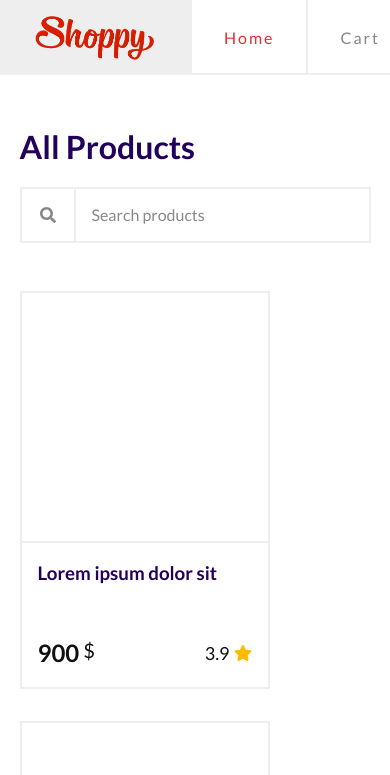
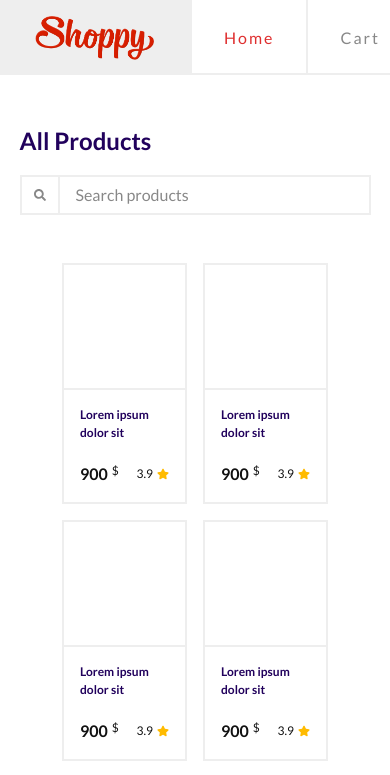
Before and after one commit to anuragnepal10/shoppy, a React (Vite) app: page / in a window 390 px wide. Shown: the top 775 px of the page. Built offline with nearby package versions, Linux system fonts and the light colour scheme.

Commit message:
made homepage responsive

```diff
--- /dev/null
+++ b/src/common/breakpoint.scss
@@ -0,0 +1,6 @@
+// breakpoint
+
+$tablet-large: 1540px;
+$tablet: 1100px;
+$tablet-mini: 800px;
+$phone: 500px;
--- a/src/common/global.scss
+++ b/src/common/global.scss
@@ -1,4 +1,5 @@
 @use 'color' as clr;
+@use '/src/common/breakpoint.scss' as b;
 
 @import url('https://fonts.googleapis.com/css2?family=Lato:wght@300;400;700&display=swap');
 
@@ -61,6 +62,9 @@ h4 {
 h1 {
 	font-size: 2rem;
 	margin-bottom: 1rem;
+	@media (max-width: b.$tablet-mini) {
+		font-size: 1.5rem;
+	}
 }
 
 // Scroll bar
--- a/src/features/product/ProductCard/ProductCard.scss
+++ b/src/features/product/ProductCard/ProductCard.scss
@@ -1,5 +1,6 @@
 @use '/src/common/template.scss' as tem;
 @use '/src/common/color.scss' as clr;
+@use '/src/common/breakpoint.scss' as b;
 
 .product-card {
 	border: tem.$border;
@@ -7,10 +8,34 @@
 	flex-direction: column;
 	width: 250px;
 
+	@media (max-width: b.$tablet-large) {
+		width: 175px;
+	}
+
+	@media (max-width: b.$tablet-mini) {
+		width: 150px;
+	}
+
+	@media (max-width: b.$phone) {
+		width: 125px;
+	}
+
 	.product-card-image-container {
 		border-bottom: tem.$border;
 		width: 100%;
 		height: 250px;
+
+		@media (max-width: b.$tablet-large) {
+			height: 175px;
+		}
+
+		@media (max-width: b.$tablet-mini) {
+			height: 150px;
+		}
+
+		@media (max-width: b.$phone) {
+			height: 125px;
+		}
 	}
 
 	.product-card-info-container {
@@ -24,6 +49,16 @@
 		.product-card-title {
 			height: 60px;
 			overflow: hidden;
+			@media (max-width: b.$tablet-large) {
+				font-size: 1rem;
+			}
+			@media (max-width: b.$tablet-mini) {
+				font-size: 0.875rem;
+				height: 40px;
+			}
+			@media (max-width: b.$phone) {
+				font-size: 0.75rem;
+			}
 		}
 
 		div {
@@ -37,9 +72,30 @@
 				font-weight: bold;
 				font-size: 1.5rem;
 
+				@media (max-width: b.$tablet-large) {
+					font-size: 1.25rem;
+				}
+
+				@media (max-width: b.$tablet-mini) {
+					font-size: 1.125rem;
+				}
+				@media (max-width: b.$phone) {
+					font-size: 1rem;
+				}
+
 				span {
 					font-size: 1.25rem;
 					font-weight: lighter;
+
+					@media (max-width: b.$tablet-large) {
+						font-size: 1rem;
+					}
+					@media (max-width: b.$tablet-mini) {
+						font-size: 0.875rem;
+					}
+					@media (max-width: b.$phone) {
+						font-size: 0.75rem;
+					}
 				}
 			}
 
@@ -48,6 +104,17 @@
 				display: flex;
 				align-items: center;
 				gap: 0.25rem;
+				@media (max-width: b.$tablet-mini) {
+					font-size: 1rem;
+				}
+
+				@media (max-width: b.$tablet-large) {
+					font-size: 0.875rem;
+				}
+
+				@media (max-width: b.$phone) {
+					font-size: 0.75rem;
+				}
 
 				.star-icon {
 					color: clr.$yellow;
--- a/src/features/product/ProductContainer/ProductContainer.scss
+++ b/src/features/product/ProductContainer/ProductContainer.scss
@@ -1,6 +1,21 @@
+@use '/src/common/breakpoint.scss' as b;
+
 .product-container {
 	width: 100%;
 	display: flex;
 	flex-wrap: wrap;
 	gap: 2rem;
+
+	@media (max-width: b.$tablet-large) {
+		gap: 1.5rem;
+	}
+	@media (max-width: b.$tablet) {
+		justify-content: center;
+	}
+	@media (max-width: b.$tablet-mini) {
+		gap: 1rem;
+	}
+	@media (max-width: b.$phone) {
+		gap: 1rem;
+	}
 }
--- a/src/features/search/Searchbar/Searchbar.scss
+++ b/src/features/search/Searchbar/Searchbar.scss
@@ -1,5 +1,6 @@
 @use '/src/common/template.scss' as tem;
 @use '/src/common/color.scss' as clr;
+@use '/src/common/breakpoint.scss' as b;
 
 .search-bar {
 	display: flex;
@@ -35,6 +36,27 @@
 
 	.search-icon-holder {
 		border-color: clr.$primary;
-		// color: clr.$primary;
 	}
 }
+
+@media (max-width: b.$tablet-large) {
+	.search-bar {
+		width: 573px;
+		justify-content: center;
+	}
+}
+
+@media (max-width: b.$tablet) {
+	.search-bar {
+		width: 100%;
+	}
+}
+@media (max-width: b.$phone) {
+	.search-bar {
+		height: 2.5rem;
+		.search-icon-holder {
+			width: 2.5rem;
+			font-size: 0.75rem;
+		}
+	}
+}
```
